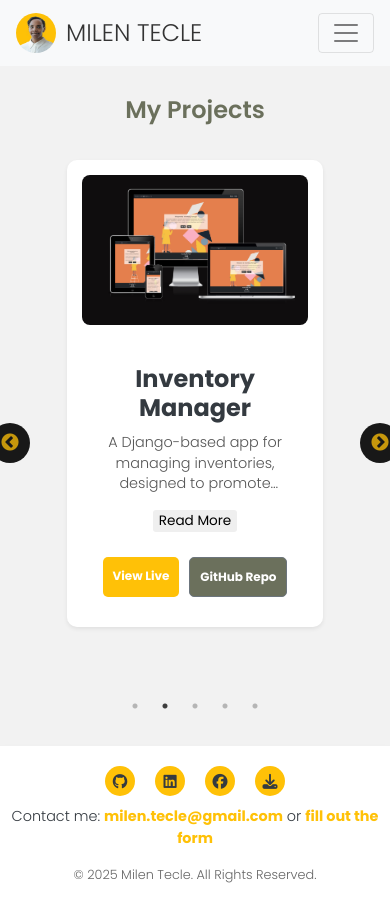
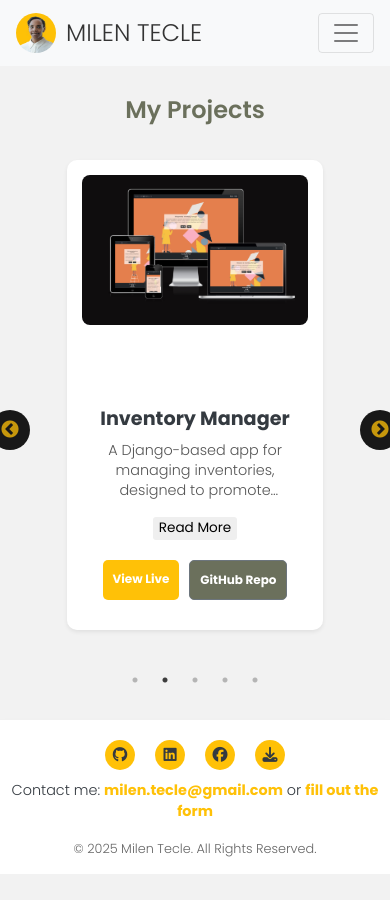
Before and after one commit to MilenTecle/portfolio, a React (Create React App) app: page /projects in a window 390 px wide. After the commit the page ends 874 px from the top, so only its background shows below. Built offline with nearby package versions, Linux system fonts and the light colour scheme.

Commit message:
adjust so projects card are equally sized on mobile

```diff
--- a/src/styles/Projects.module.css
+++ b/src/styles/Projects.module.css
@@ -50,7 +50,11 @@
     border-radius: 10px;
     box-shadow: 0 4px 6px rgba(0, 0, 0, 0.1);
     max-width: 80%;
+    height: 470px; /* Set consistent height */
     margin: 0 auto;
+    display: flex;
+    flex-direction: column; /* Make it column-based */
+    justify-content: space-between; /* Space items within card */
 }
 
 .cardImage {
@@ -112,6 +116,7 @@
     width: auto;
     /* Adjust width for side-by-side layout */
     text-align: center;
+    margin-top: 10px;
 }
 
 .viewLiveButton {
@@ -139,7 +144,7 @@
     /* Center buttons */
     gap: 10px;
     /* Add spacing between buttons */
-    margin-top: 15px;
+    margin-top: auto;
     /* Add spacing above buttons */
 }
 
@@ -153,6 +158,7 @@
     .card {
         width: 95%;
         /* Reduce card width */
+        height: 470px;
         margin: 0 auto;
         padding: 15px;
     }
@@ -163,6 +169,11 @@
         height: 150px;
         object-fit: cover;
     }
+
+    .cardTitle {
+        font-size: 1.2rem;
+    }
+
 
     .cardText {
         font-size: 0.9rem;
```
